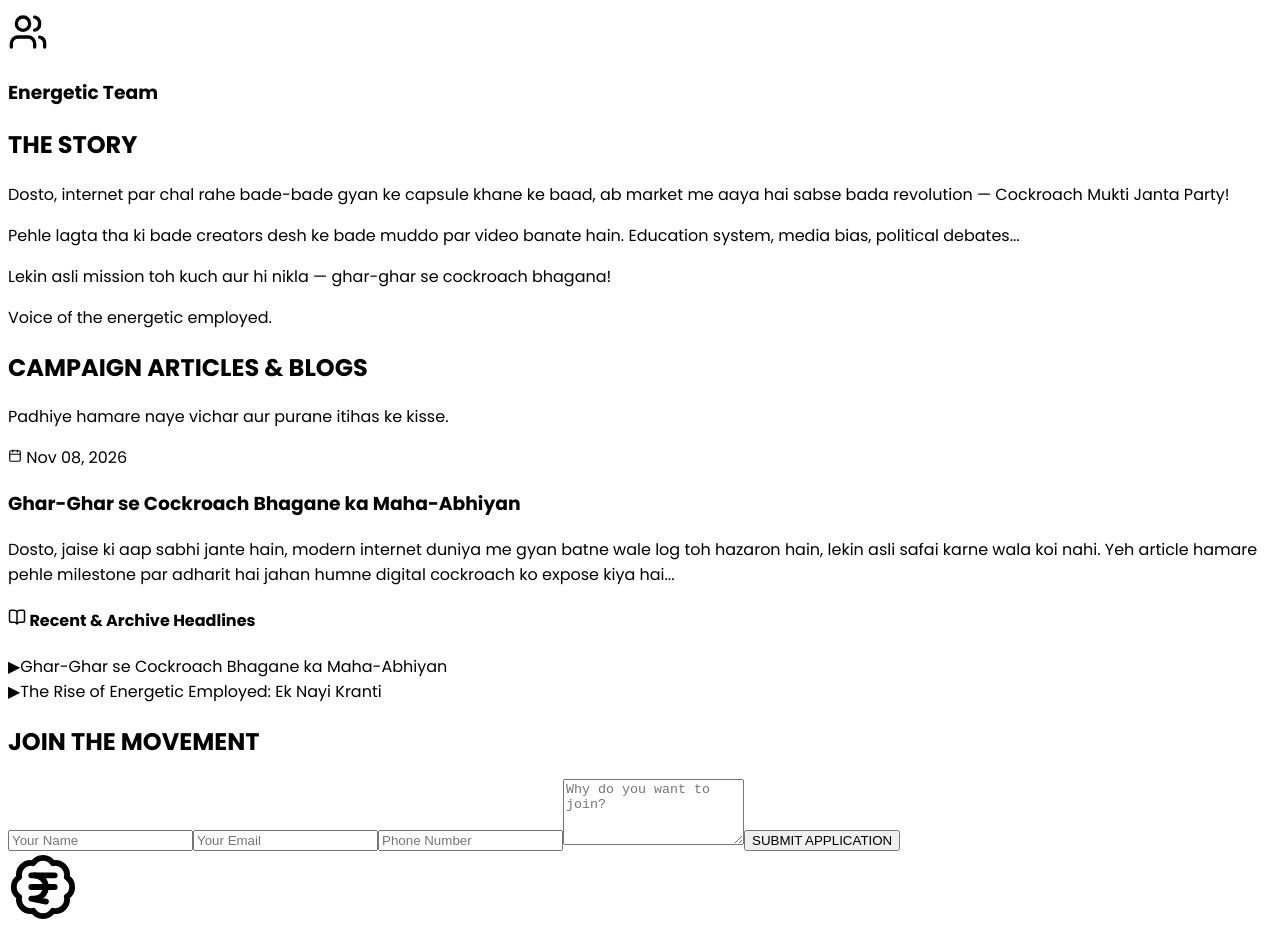
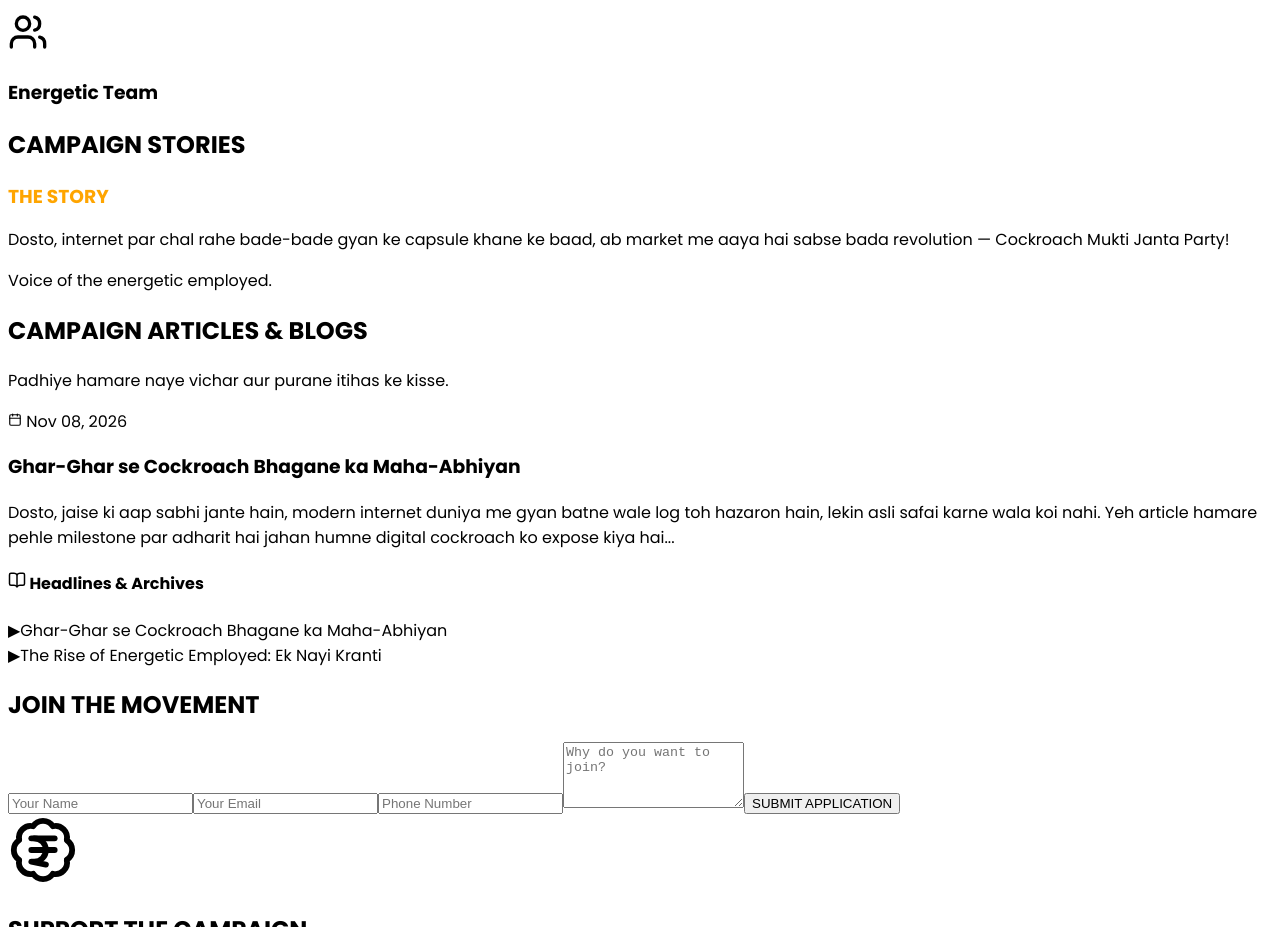
Before and after one commit to shivanandikmpharmacy-sketch/cockroach-party, a Next.js app: page / in a window 1280 px wide. Shown: the part 1900-2827 px from the top of the page. Built offline with nearby package versions, Linux system fonts and the light colour scheme.

Commit message:
Update page.tsx

```diff
--- a/app/page.tsx
+++ b/app/page.tsx
@@ -16,7 +16,14 @@ import {
   Calendar,
 } from "lucide-react";
 
-const initialArticles = [
+interface ContentItem {
+  id: number;
+  title: string;
+  date: string;
+  content: string;
+}
+
+const initialArticles: ContentItem[] = [
   {
     id: 1,
     title: "Ghar-Ghar se Cockroach Bhagane ka Maha-Abhiyan",
@@ -31,27 +38,52 @@ const initialArticles = [
   },
 ];
 
+const initialStories: ContentItem[] = [
+  {
+    id: 1,
+    title: "THE STORY",
+    date: "Nov 01, 2026",
+    content: "Dosto, internet par chal rahe bade-bade gyan ke capsule khane ke baad, ab market me aaya hai sabse bada revolution — Cockroach Mukti Janta Party!",
+  },
+];
+
 export default function Home() {
   const [copied, setCopied] = useState(false);
   const [showQr, setShowQr] = useState(false);
-  const [articles, setArticles] = useState(initialArticles);
-  const [selectedArticle, setSelectedArticle] = useState(initialArticles[0]);
-  const upiId = "7522809451@axl";
+
+  const [articles, setArticles] = useState<ContentItem[]>(initialArticles);
+  const [selectedArticle, setSelectedArticle] = useState<ContentItem>(initialArticles[0]);
+  const [stories, setStories] = useState<ContentItem[]>(initialStories);
+
+  const [aboutText, setAboutText] = useState("Cockroach Mukti Janta Party is a cinematic parody movement focused on satire, entertainment, internet culture and energetic storytelling.");
+  const [upiId, setUpiId] = useState("7522809451@axl");
 
   useEffect(() => {
-    const saved = localStorage.getItem("cmjp_articles");
-    if (saved) {
+    // Load Admin Data
+    const savedArticles = localStorage.getItem("cmjp_articles");
+    if (savedArticles) {
       try {
-        const parsed = JSON.parse(saved);
+        const parsed = JSON.parse(savedArticles);
         if (parsed.length > 0) {
-          const merged = [...parsed, ...initialArticles];
-          setArticles(merged);
-          setSelectedArticle(merged[0]);
+          setArticles(parsed);
+          setSelectedArticle(parsed[0]);
         }
-      } catch (err) {
-        console.error("Storage parse error:", err);
-      }
+      } catch (e) {}
     }
+
+    const savedStories = localStorage.getItem("cmjp_stories");
+    if (savedStories) {
+      try {
+        const parsed = JSON.parse(savedStories);
+        if (parsed.length > 0) setStories(parsed);
+      } catch (e) {}
+    }
+
+    const savedAbout = localStorage.getItem("cmjp_about_text");
+    if (savedAbout) setAboutText(savedAbout);
+
+    const savedUpi = localStorage.getItem("cmjp_upi_id");
+    if (savedUpi) setUpiId(savedUpi);
   }, []);
 
   const handleCopy = () => {
@@ -79,7 +111,7 @@ export default function Home() {
         </nav>
       </header>
 
-      {/* HERO SECTION (Clean Image, No overlapping text/yellow box) */}
+      {/* HERO SECTION */}
       <section className="hero">
         <img src="/hero.jpg" alt="hero" className="hero-img" />
         <div className="overlay"></div>
@@ -93,10 +125,7 @@ export default function Home() {
 
         <div>
           <h2 className="section-title">OUR MISSION</h2>
-          <p className="about-text">
-            Cockroach Mukti Janta Party is a cinematic parody movement focused
-            on satire, entertainment, internet culture and energetic storytelling.
-          </p>
+          <p className="about-text">{aboutText}</p>
 
           <div className="card-grid">
             <div className="card">
@@ -111,48 +140,42 @@ export default function Home() {
         </div>
       </section>
 
-      {/* STORY */}
+      {/* STORY SECTION (Dynamic Stories from Admin) */}
       <section id="story" className="story-section">
-        <h2 className="section-title center">THE STORY</h2>
+        <h2 className="section-title center">CAMPAIGN STORIES</h2>
 
-        <div className="story-box">
-          <p>
-            Dosto, internet par chal rahe bade-bade gyan ke capsule khane ke
-            baad, ab market me aaya hai sabse bada revolution —{" "}
-            <span className="orange">Cockroach Mukti Janta Party!</span>
-          </p>
-          <p>
-            Pehle lagta tha ki bade creators desh ke bade muddo par video
-            banate hain. Education system, media bias, political debates...
-          </p>
-          <p>Lekin asli mission toh kuch aur hi nikla — ghar-ghar se cockroach bhagana!</p>
-          <p className="story-highlight">Voice of the energetic employed.</p>
-        </div>
+        {stories.map((story) => (
+          <div key={story.id} className="story-box" style={{ marginBottom: "20px" }}>
+            <h3 style={{ color: "orange", marginBottom: "15px" }}>{story.title}</h3>
+            <p>{story.content}</p>
+            <p className="story-highlight">Voice of the energetic employed.</p>
+          </div>
+        ))}
       </section>
 
-      {/* ARTICLES & BLOG SECTION (READ-ONLY FOR VISITORS) */}
+      {/* ARTICLES & BLOG SECTION */}
       <section id="articles" className="articles-section">
         <h2 className="section-title center">CAMPAIGN ARTICLES & BLOGS</h2>
         <p className="section-sub center">Padhiye hamare naye vichar aur purane itihas ke kisse.</p>
 
         <div className="blog-container">
-          {/* Active Article Content Display */}
+          {/* Active Article Content */}
           <div className="blog-main-pane">
             <div className="article-meta">
-              <span className="date-badge"><Calendar size={14} /> {selectedArticle.date}</span>
+              <span className="date-badge"><Calendar size={14} /> {selectedArticle?.date}</span>
             </div>
-            <h3 className="active-article-title">{selectedArticle.title}</h3>
-            <p className="active-article-body">{selectedArticle.content}</p>
+            <h3 className="active-article-title">{selectedArticle?.title}</h3>
+            <p className="active-article-body">{selectedArticle?.content}</p>
           </div>
 
           {/* Sidebar Headlines Links */}
           <div className="blog-sidebar">
-            <h4 className="sidebar-heading"><BookOpen size={18} /> Recent & Archive Headlines</h4>
+            <h4 className="sidebar-heading"><BookOpen size={18} /> Headlines & Archives</h4>
             <div className="headlines-list">
               {articles.map((art) => (
                 <div
                   key={art.id}
-                  className={`headline-item ${selectedArticle.id === art.id ? "active-headline" : ""}`}
+                  className={`headline-item ${selectedArticle?.id === art.id ? "active-headline" : ""}`}
                   onClick={() => setSelectedArticle(art)}
                 >
                   <span className="bullet-point">▶</span>
```
